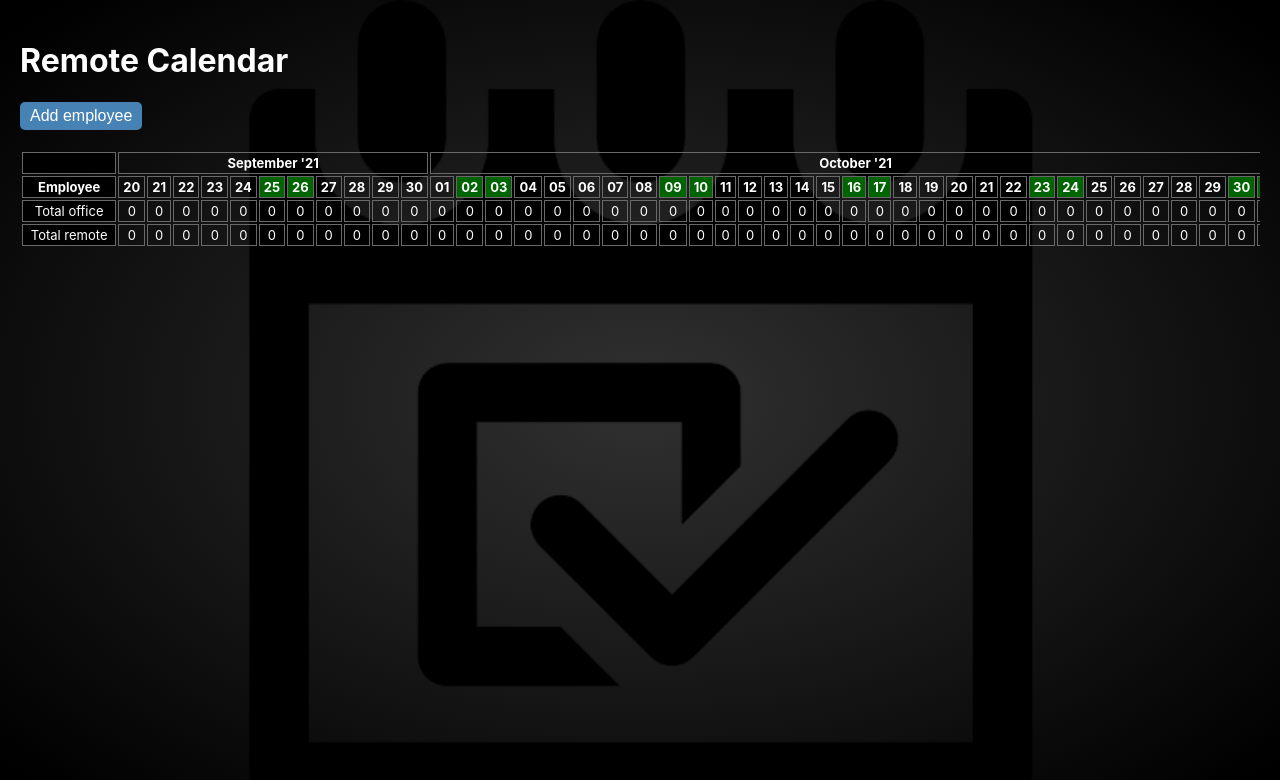
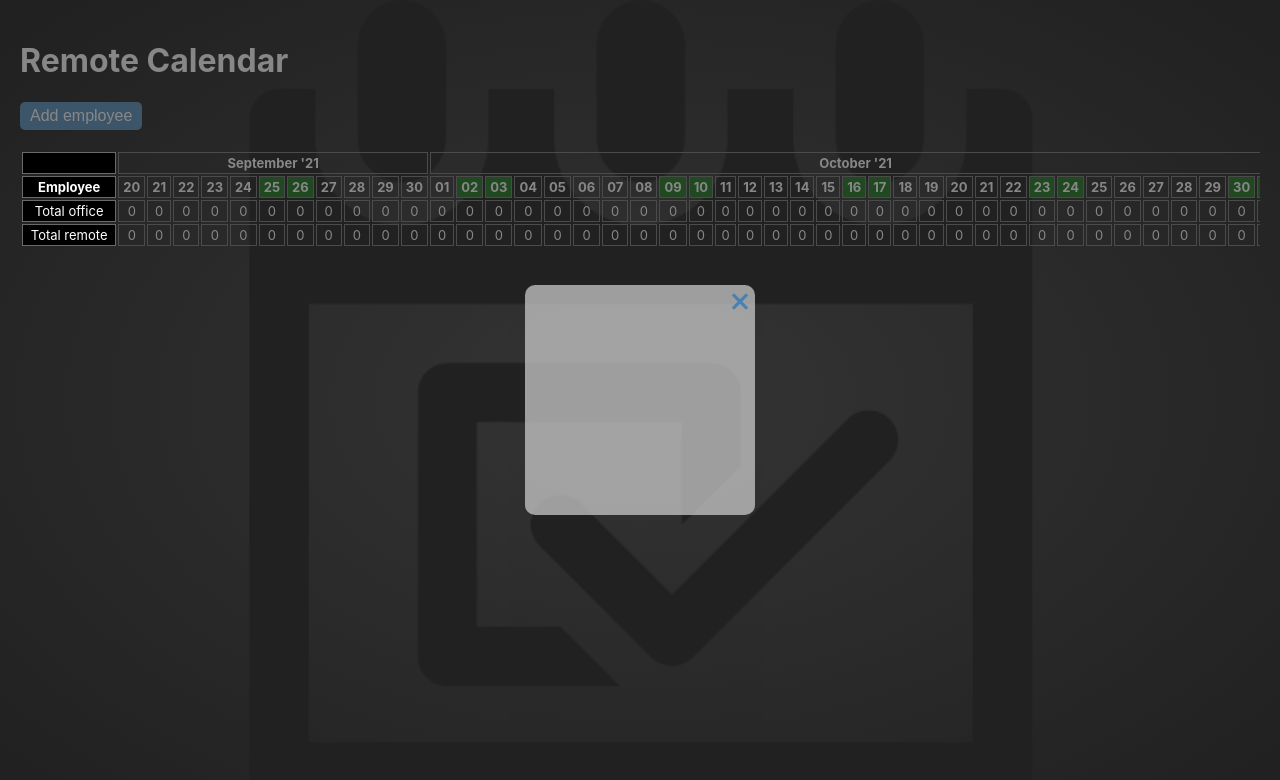
Before and after one commit to SDen4/remote_calendar, a React (Create React App) app: page / in a window 1280 px wide. Shown: the top 780 px of the page. Built offline with nearby package versions, Linux system fonts and the light colour scheme.

Commit message:
Modal component

```diff
--- /dev/null
+++ b/src/components/Modal/Modal.module.css
@@ -0,0 +1,74 @@
+.modalWrapper {
+  display: flex;
+  justify-content: center;
+  align-items: center;
+  position: fixed;
+  top: 0;
+  bottom: 0;
+  left: 0;
+  right: 0;
+  width: 100%;
+  height: 100vh;
+  min-height: 100%;
+  overflow: hidden;
+  background-color: rgba(55, 55, 55, 0.6);
+}
+
+.modal {
+  display: flex;
+  flex-direction: column;
+  justify-content: center;
+  position: relative;
+  align-items: center;
+  background-color: rgba(211, 211, 211, 0.7);
+  color: black;
+  border-radius: 10px;
+  min-width: 200px;
+  min-height: 200px;
+  padding: 15px 15px;
+  text-align: center;
+}
+
+.modal button {
+  position: absolute;
+  top: 5px;
+  right: 5px;
+  width: 20px;
+  height: 20px;
+  border: 0;
+  padding: 0;
+  background-color: transparent;
+  outline: none;
+  cursor: pointer;
+}
+
+.modal button:after,
+.modal button:before {
+  content: '';
+  display: block;
+  position: absolute;
+  top: 10px;
+  right: 0;
+  width: 20px;
+  height: 3px;
+  background-color: steelblue;
+  transition: 0.3s;
+}
+
+.modal button:after {
+  transform: rotate(45deg);
+}
+
+.modal button:before {
+  transform: rotate(-45deg);
+}
+
+.modal button:hover::after {
+  background-color: darkblue;
+  transform: rotate(225deg);
+}
+
+.modal button:hover::before {
+  background-color: darkblue;
+  transform: rotate(135deg);
+}
--- /dev/null
+++ b/src/components/Modal/Modal.tsx
@@ -0,0 +1,22 @@
+import React from 'react';
+
+import { IModal } from './types';
+
+import styles from './Modal.module.css';
+
+const Modal: React.FC<IModal> = ({ onCloseButtonClick }) => {
+  const onCloseClick = () => {
+    onCloseButtonClick();
+  };
+  return (
+    <div className={styles.modalWrapper}>
+      <div className={styles.modal}>
+        <button type="button" onClick={onCloseClick}>
+          <span />
+        </button>
+      </div>
+    </div>
+  );
+};
+
+export default Modal;
--- /dev/null
+++ b/src/components/Modal/index.ts
@@ -0,0 +1 @@
+export { default } from './Modal';
--- /dev/null
+++ b/src/components/Modal/types.ts
@@ -0,0 +1,3 @@
+export interface IModal {
+  onCloseButtonClick: () => void;
+}
--- a/src/views/Root/Root.tsx
+++ b/src/views/Root/Root.tsx
@@ -2,6 +2,7 @@ import React, { useEffect } from 'react';
 import { useDispatch, useSelector } from 'react-redux';
 import clsx from 'clsx';
 
+import Modal from '../../components/Modal';
 import Calendar from '../../components/Calendar';
 
 import { IData } from '../../store/types';
@@ -32,6 +33,8 @@ const Root: React.FC = () => {
 
   return (
     <div className={styles.root_wrapper}>
+      <Modal onCloseButtonClick={() => null} />
+
       <header>
         <h1>Remote Calendar</h1>
       </header>
```
